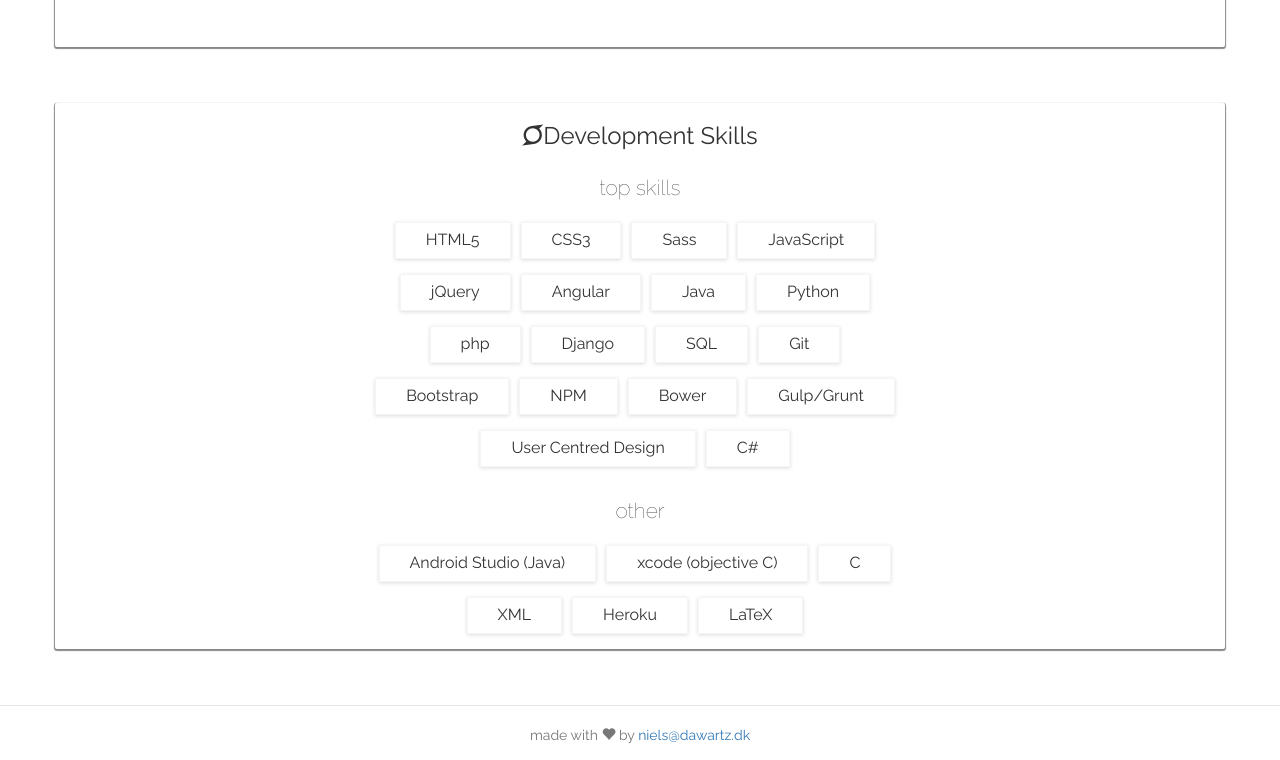
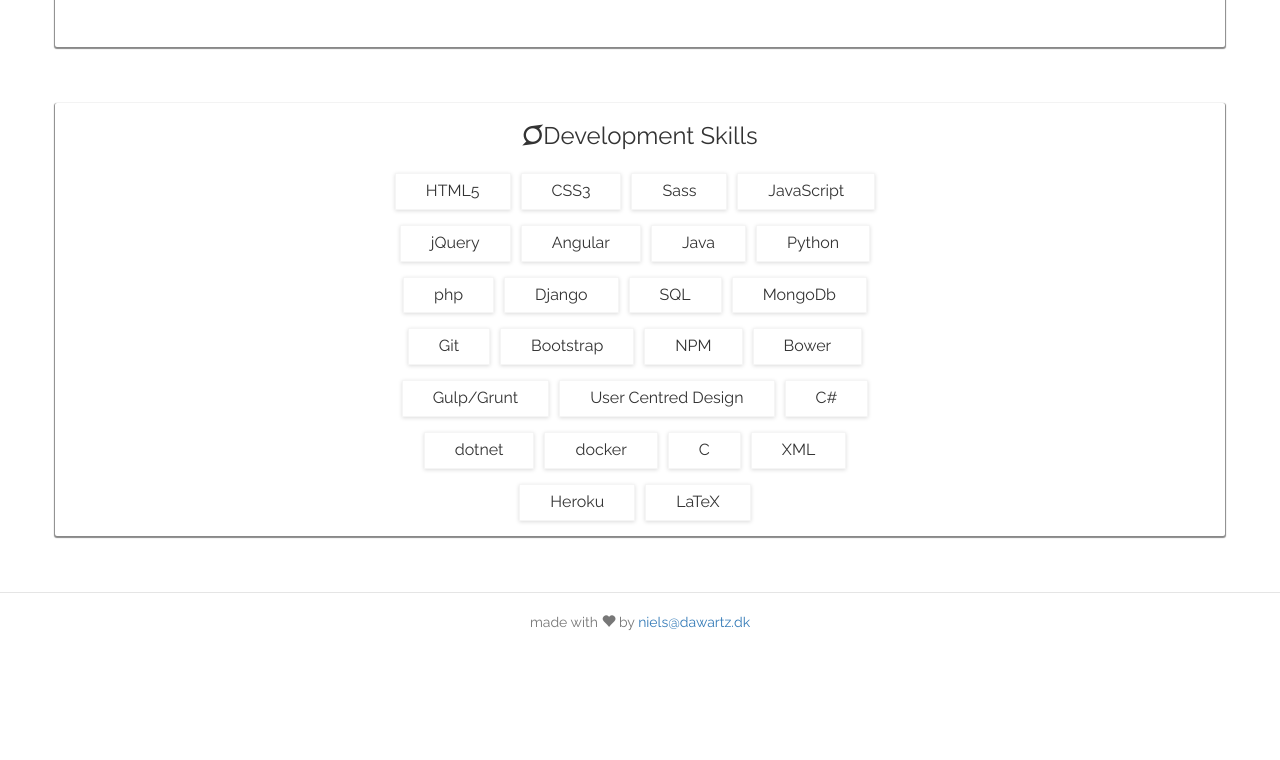
Before and after one commit to nielsdaw/dawartz, a website: page app/index.html at #!/me in a window 1280 px wide. Shown: the part 1854-2614 px from the top of the page. After the commit the page ends 2501 px from the top, so only its background shows below. Drawn offline with nearby package versions, Linux system fonts and the light colour scheme; some packages are replaced by stand-ins of ours; files that its build step writes are made by us from their sources; files whose address does not match are found by name.

Commit message:
updated skills

```diff
--- a/app/scripts/controllers/me.js
+++ b/app/scripts/controllers/me.js
@@ -56,6 +56,13 @@
         }
     ];
 
+    this.educations = [
+        {
+
+        }
+
+    ];
+
     this.skills = [
     	'HTML5',
     	'CSS3',
@@ -68,6 +75,7 @@
     	'php',
     	'Django',
         'SQL',
+        'MongoDb',
         'Git',
         'Bootstrap',
         'NPM',
@@ -75,15 +83,11 @@
         'Gulp/Grunt',
         'User Centred Design',
         'C#',
-    ];
-
-    this.skillsOther = [
-    	'Android Studio (Java)',
-    	'xcode (objective C)',
-    	'C',
+        'dotnet',
+        'docker',
+        'C',
         'XML',
     	'Heroku',
         'LaTeX',
     ];
-
   });
--- a/app/views/me.html
+++ b/app/views/me.html
@@ -84,13 +84,7 @@
 
 <div class="row m-b-4 section-shadow">
 	<h3 class="text-center m-b-1"><i class="fa fa-superpowers" aria-hidden="true"></i>Development Skills</h3>
-	<p class="lead text-center">top skills</p>
 	<div class="text-center col-md-6 col-md-offset-3 shadow-box skills-inline">
 		<span ng-repeat="skill in me.skills" class="skill-box">{{skill}}</span>
 	</div>
-	<div class="clearfix m-b-1"></div>
-	<p class="lead text-center">other</p>
-	<div class="text-center col-md-6 col-md-offset-3 shadow-box skills-inline">
-		<span ng-repeat="skill in me.skillsOther" class="skill-box">{{skill}}</span>
-	</div>
 </div>
```
